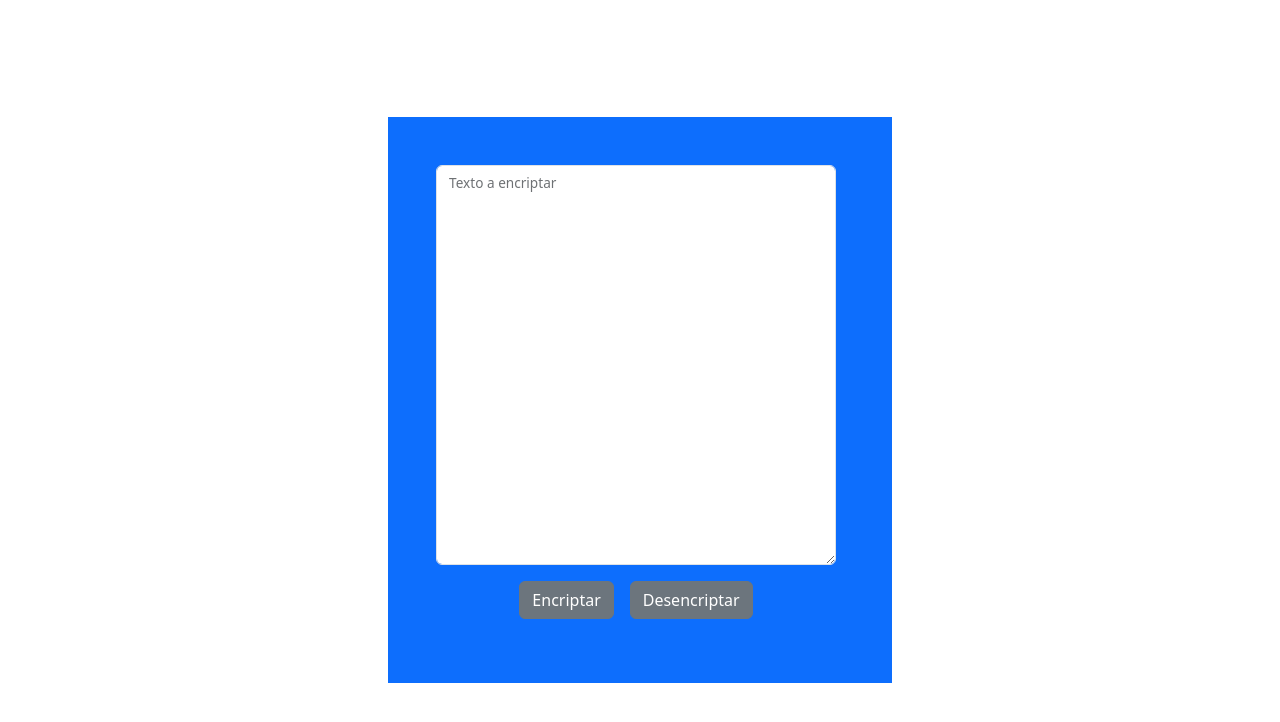
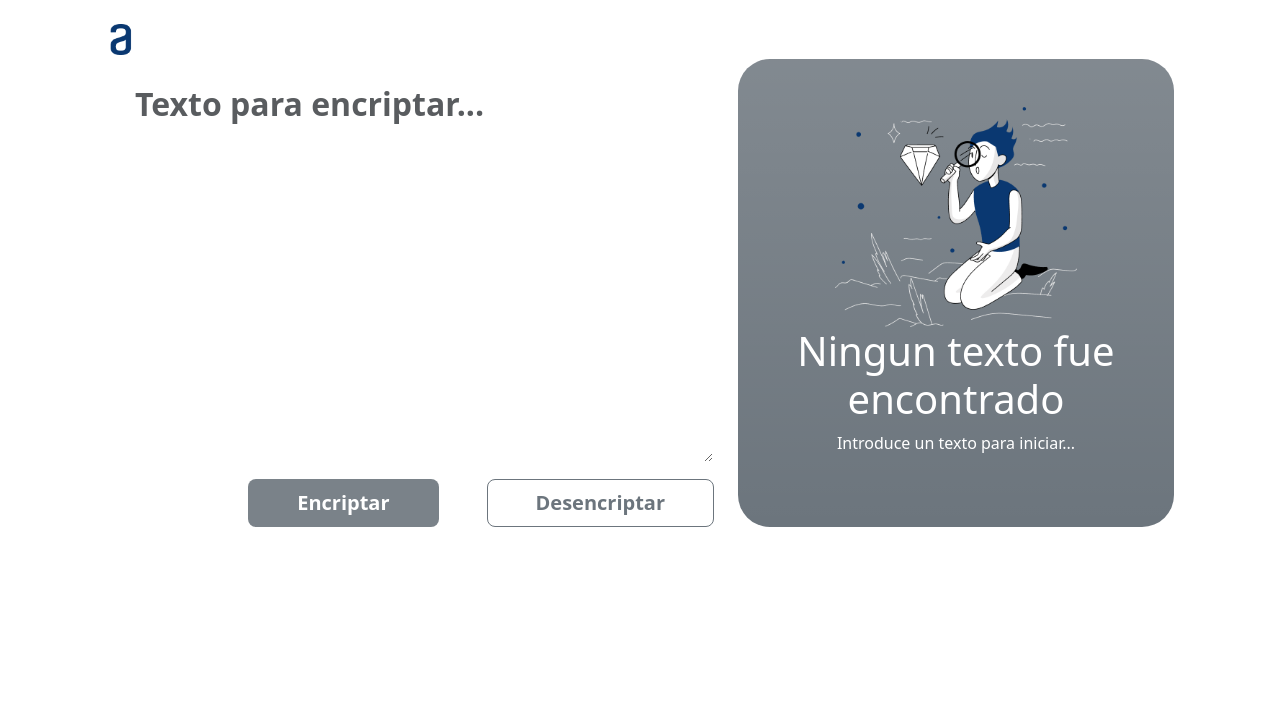
Before and after one commit to URANOOB/ChallengeEncriptador, a plain HTML site: page encript.html in a window 1280 px wide. Drawn offline with nearby package versions, Linux system fonts and the light colour scheme.

Commit message:
Adding new features

```diff
--- a/encript.html
+++ b/encript.html
@@ -8,20 +8,26 @@
         <link href="https://cdn.jsdelivr.net/npm/bootstrap@5.3.2/dist/css/bootstrap.min.css" rel="stylesheet" integrity="sha384-T3c6CoIi6uLrA9TneNEoa7RxnatzjcDSCmG1MXxSR1GAsXEV/Dwwykc2MPK8M2HN" crossorigin="anonymous">
     </head>
 
-<body>
+<body class="container">
 
-    <div class="d-flex bg-primary justify-content-center position-absolute top-50 start-50 translate-middle p-5">
-        <div class="form-floating pe-2">
-            <textarea class="form-control"  id="floatingTextarea1" style="height: 400px; width: 400px;"></textarea>
-            <label for="floatingTextarea2">Texto a encriptar</label>
-            <div class="d-flex justify-content-center">
-                <a href="#" class="btn btn-secondary mb-3 mt-3 me-3">Encriptar</a>
-                <a href="#" class="btn btn-secondary mb-3 mt-3">Desencriptar</a>
+
+    <img class="d-flex pt-4 pb-1" src="img/Logo.png" alt="Bootstrap" style="width: 7%;">
+    <div class="d-flex justify-content-between mb-2">
+        <div class="container-flex ps-4 pt-1 ms-1 rounded">
+            <div class="form-floating pe-4 ps-1">
+                <textarea class="form-control fs-1 p-5 fst-normal border border-white border-1" placeholder="" id="floatingTextarea1" style="height: 400px; width: 600px;"></textarea>
+                <label class="fs-2 ps-4 fst-normal text-body-secondary fw-semibold" for="floatingTextarea2"><p>Texto para encriptar...</p></label>
+            </div>
+            <div class="mt-3 me-4 d-flex justify-content-end fw-normal">
+                <button type="button" class="text-bg-secondary btn btn-lg bg-secondary fw-bold me-5 ps-5 pe-5" style="--bs-bg-opacity: .9;">Encriptar</button>
+                <button type="button" class="btn btn-lg btn-outline-secondary fw-bold ps-5 pe-5">Desencriptar</button>
             </div>
         </div>
-
-
-
+        <div class="bg-secondary bg-gradient p-3 pt-5 me-4 rounded-5 text-center text-bg-secondary">
+            <img class="" style="width: 60%;" src="img/Muñeco.png" alt="">
+            <h1 class="">Ningun texto fue encontrado</h1>
+            <p class="">Introduce un texto para iniciar...</p>
+        </div>
     </div>
 
 </body>
```
Also changed, not shown: code.js (+27 -9 lines), img/Muñeco.png (added).
